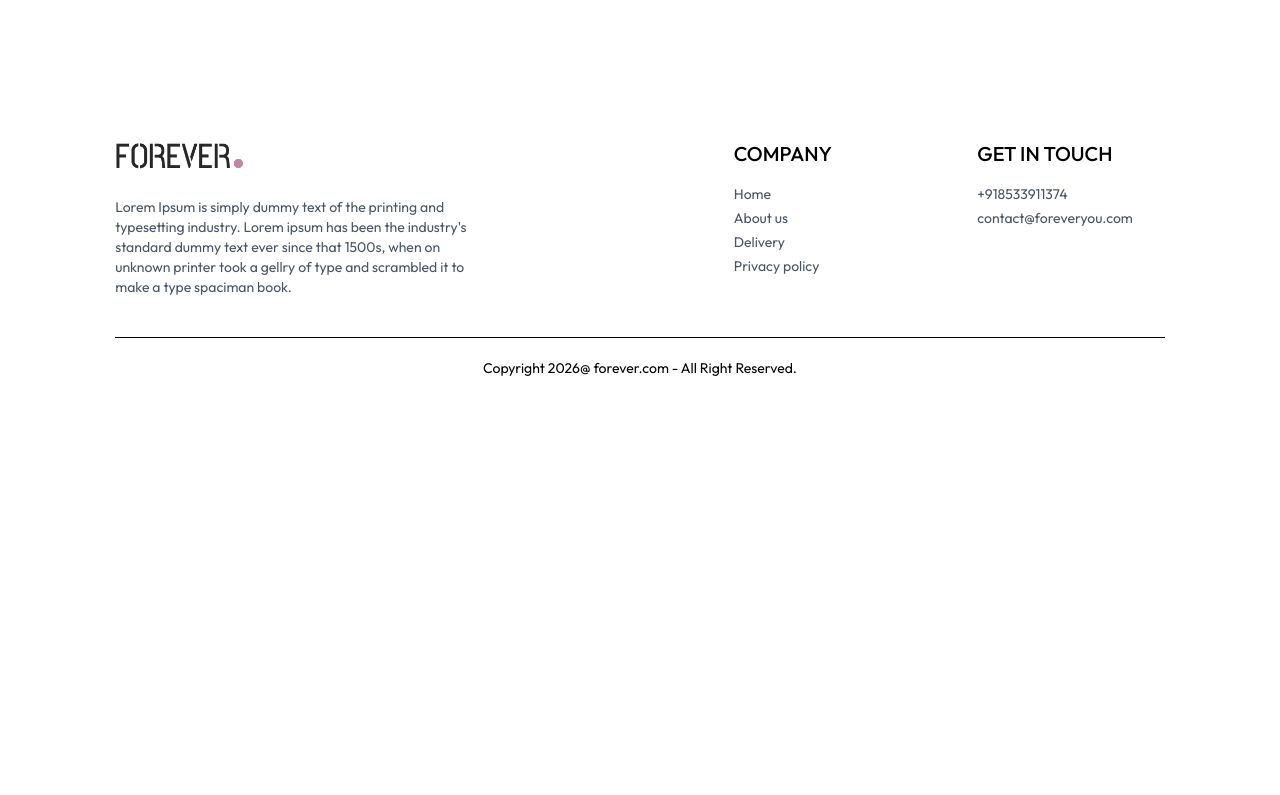
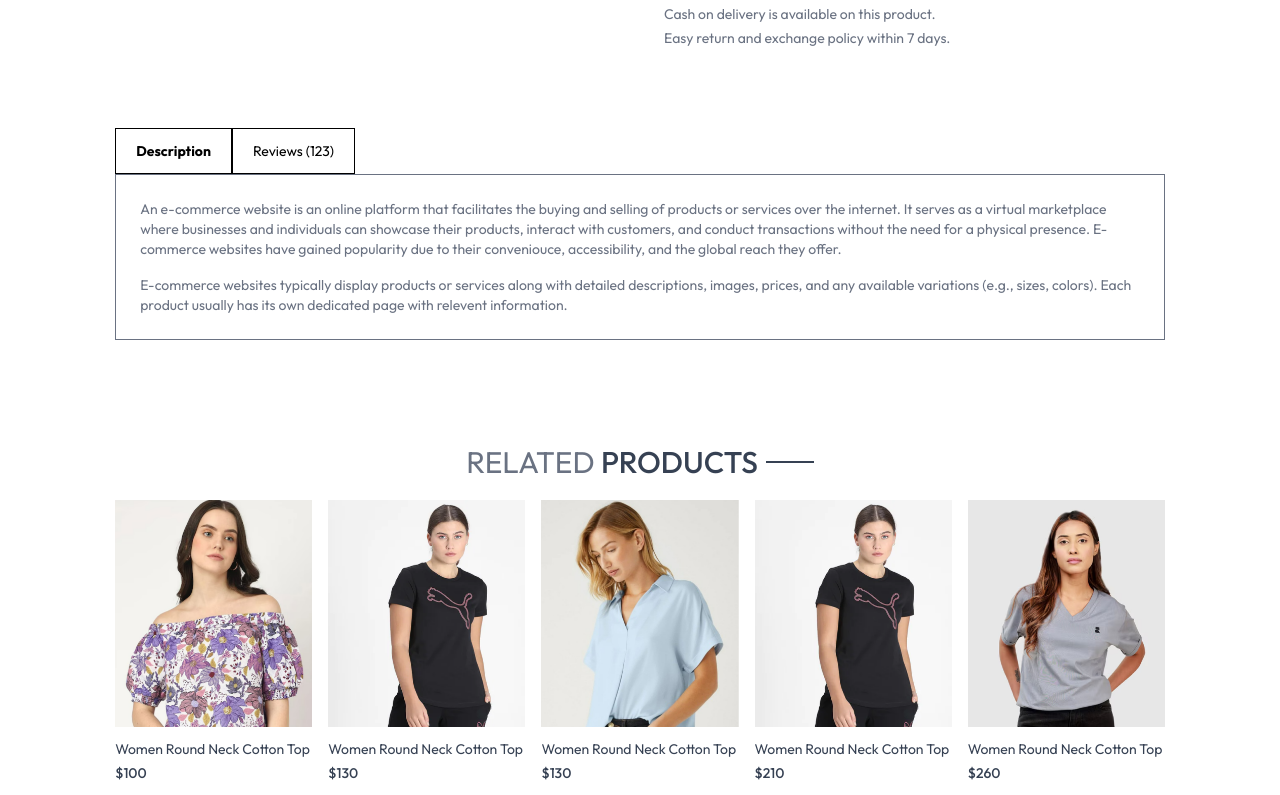
Before and after one commit to harshbharti17/new, a React (Vite) app in the folder frontend/: page /product/aaaaa in a window 1280 px wide. Shown: the part 605-1400 px from the top of the page. Before the commit the page ends 1003 px from the top, so only its background shows below. Built offline with nearby package versions, Linux system fonts and the light colour scheme.

Commit message:
add RelatedProducts component to display related items on product page

```diff
--- /dev/null
+++ b/frontend/src/components/RelatedProducts.jsx
@@ -0,0 +1,43 @@
+import React, { useContext, useEffect, useState } from 'react'
+import { ShopContext } from '../context/ShopContext'
+import Title from './Title'
+import ProductItem from './ProductItem'
+
+const RelatedProducts = ({category, subCategory}) => {
+
+    const {products} = useContext(ShopContext)
+
+    const [related, setRelated] = useState([])
+
+    useEffect(() => {
+      if (products.length > 0) {
+        let productsCopy = products.slice()
+
+        productsCopy = productsCopy.filter((item)=> category === item.category)
+
+        productsCopy = productsCopy.filter((item)=> subCategory === item.subCategory)
+
+        setRelated(productsCopy.slice(0,5));
+
+      }
+    }, [products])
+
+
+  return (
+    <div className='my-24'>
+        <div className='text-center text-3xl py-2'>
+          <Title text1={'RELATED '} text2={'PRODUCTS'}/>
+        </div>
+        <div className='grid grid-cols-2 sm:grid-cols-3 md:grid-cols-4 lg:grid-cols-5 gap-4 gap-y-6'>
+          {
+            related.map((item, index)=>(
+              <ProductItem key={index} id={item._id} name={item.name} price={item.price} image={item.image}/>
+            ))
+          }
+
+        </div>
+    </div>
+  )
+}
+
+export default RelatedProducts
--- a/frontend/src/pages/Product.jsx
+++ b/frontend/src/pages/Product.jsx
@@ -2,6 +2,7 @@
 import { useParams } from "react-router-dom";
 import { ShopContext } from "../context/ShopContext";
 import { assets } from "../assets/assets";
+import RelatedProducts from "../components/RelatedProducts";
 
 const Product = () => {
   const { productId } = useParams();
@@ -9,7 +10,7 @@
 
   const [productData, setProductData] = useState(false);
   const [image, setImage] = useState("");
-  const [size, setSize] = useState('')
+  const [size, setSize] = useState("");
 
   const fetchProductData = async () => {
     products.map((item) => {
@@ -70,18 +71,58 @@
           <div className="flex flex-col gap-4 my-8">
             <p>Select Size</p>
             <div className="flex gap-2">
-              {productData.sizes.map((item, index)=>(
-                <button onClick={()=>setSize(item)} key={index} className={`border py-2 px-4 bg-gray-100 cursor-pointer ${item === size ? 'border-orange-500' : ''}`} >{item}</button>
+              {productData.sizes.map((item, index) => (
+                <button
+                  onClick={() => setSize(item)}
+                  key={index}
+                  className={`border py-2 px-4 bg-gray-100 cursor-pointer ${
+                    item === size ? "border-orange-500" : ""
+                  }`}
+                >
+                  {item}
+                </button>
               ))}
             </div>
           </div>
-          <button className="bg-black text-white px-8 py-3 text-sm active:bg-gray-700 cursor-pointer">ADD TO CART</button>
-          <hr className="mt-8 sm:w-4/5"/>
+          <button className="bg-black text-white px-8 py-3 text-sm active:bg-gray-700 cursor-pointer">
+            ADD TO CART
+          </button>
+          <hr className="mt-8 sm:w-4/5" />
           <div className="text-sm text-gray-500 mt-5 flex flex-col gap-1">
-
+            <p>100% Original product.</p>
+            <p>Cash on delivery is available on this product.</p>
+            <p>Easy return and exchange policy within 7 days.</p>
           </div>
         </div>
       </div>
+
+      {/* -------------Description & review section--------- */}
+      <div className="mt-20 ">
+        <div className="flex">
+          <b className="border px-5 py-3 text-sm">Description</b>
+          <p className="border px-5 py-3 text-sm">Reviews (123)</p>
+        </div>
+        <div className="flex flex-col gap-4 border px-6 py-6 text-sm text-gray-500">
+          <p>
+            An e-commerce website is an online platform that facilitates the
+            buying and selling of products or services over the internet. It
+            serves as a virtual marketplace where businesses and individuals can
+            showcase their products, interact with customers, and conduct
+            transactions without the need for a physical presence. E-commerce
+            websites have gained popularity due to their conveniouce,
+            accessibility, and the global reach they offer.
+          </p>
+          <p>
+            E-commerce websites typically display products or services along
+            with detailed descriptions, images, prices, and any available
+            variations (e.g., sizes, colors). Each product usually has its own
+            dedicated page with relevent information.
+          </p>
+        </div>
+      </div>
+      {/* ---------display related products------ */}
+      <RelatedProducts category={productData.category} subCategory={productData.subCategory}/>
+
     </div>
   ) : (
     <div className="opacity-0"></div>
```
